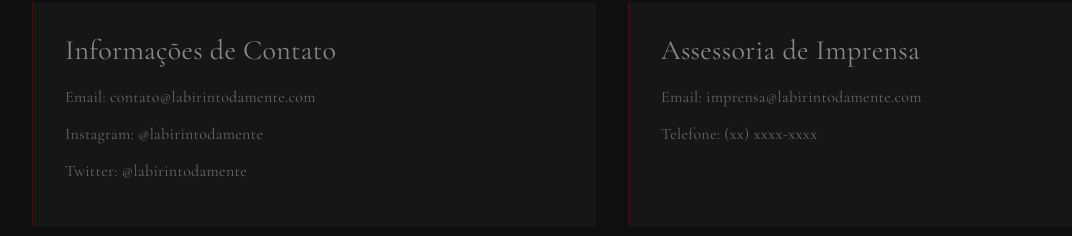
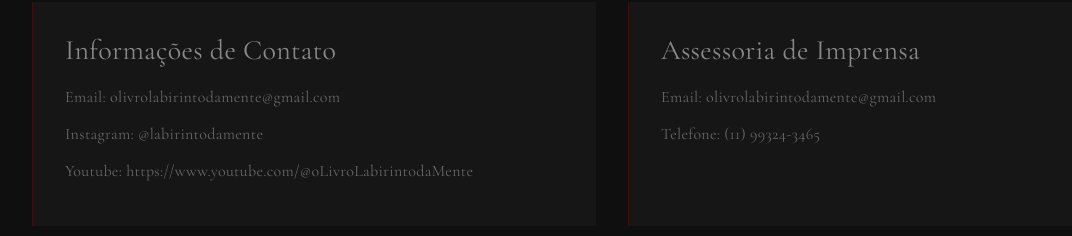
Before and after one commit to AbelardoAndrade/labirintodamente, a plain HTML site: page index.html in a window 1280 px wide. Shown: the part 3548-3784 px from the top of the page, without its empty margins (28-1100 px from the left). Drawn offline with nearby package versions, Linux system fonts and the light colour scheme.

Commit message:
Add files via upload

```diff
--- a/index.html
+++ b/index.html
@@ -144,14 +144,16 @@
         <div class="contact-grid">
           <div class="contact-info">
             <h3>Informações de Contato</h3>
-            <p>Email: contato@labirintodamente.com</p>
+            <p>Email: olivrolabirintodamente@gmail.com
+            </p>
             <p>Instagram: @labirintodamente</p>
-            <p>Twitter: @labirintodamente</p>
+            <p>Youtube: https://www.youtube.com/@oLivroLabirintodaMente</p>
           </div>
           <div class="contact-info">
             <h3>Assessoria de Imprensa</h3>
-            <p>Email: imprensa@labirintodamente.com</p>
-            <p>Telefone: (xx) xxxx-xxxx</p>
+            <p>Email: olivrolabirintodamente@gmail.com
+            </p>
+            <p>Telefone: (11) 99324-3465</p>
           </div>
         </div>
       </div>
```
